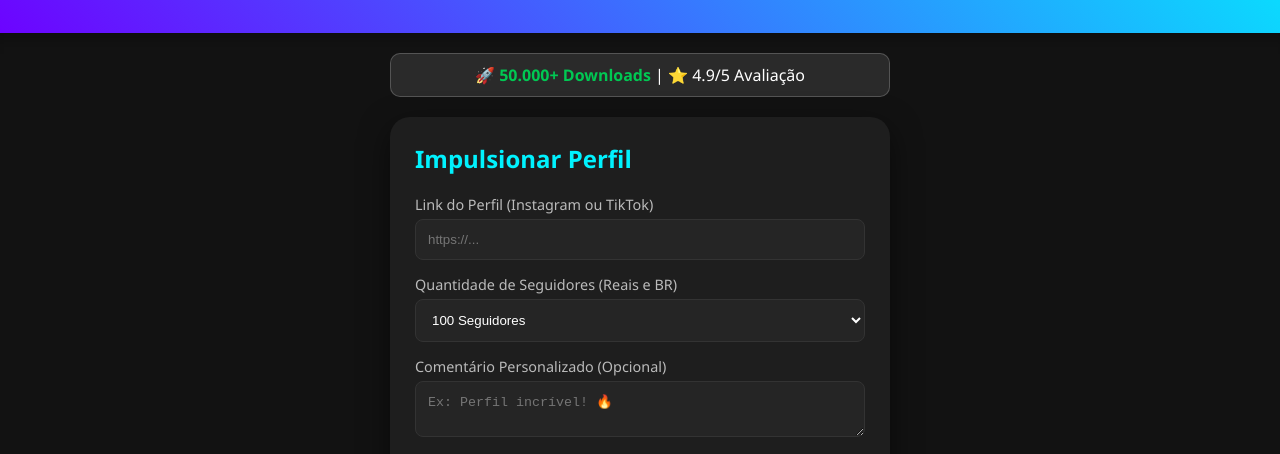
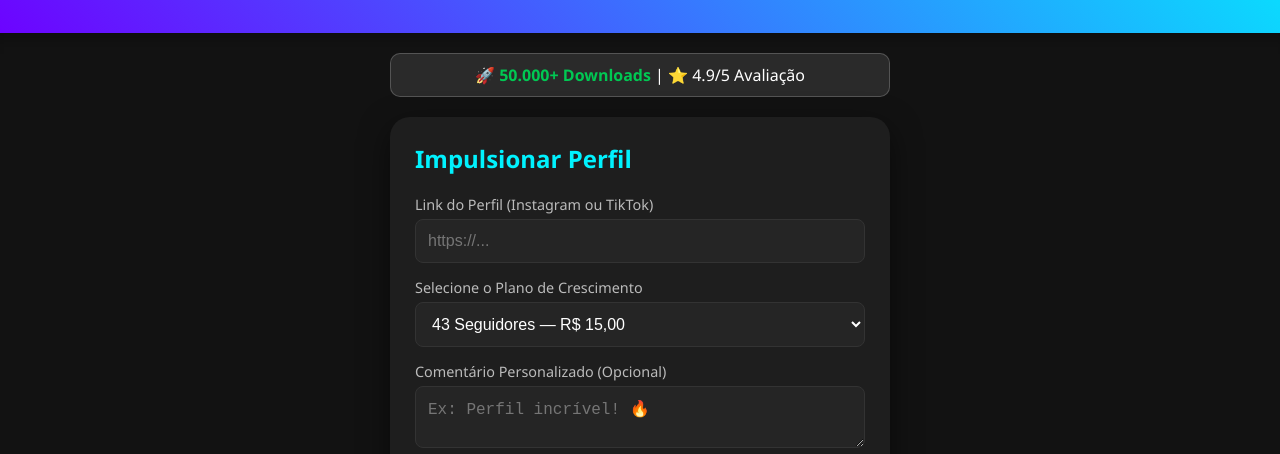
Before and after one commit to adrianolira1/App.im-viral, a plain HTML site: page index.html in a window 1280 px wide. Shown: the part 131-585 px from the top of the page. Drawn offline with Linux system fonts and the light colour scheme.

Commit message:
Update index.html

```diff
--- a/index.html
+++ b/index.html
@@ -78,9 +78,10 @@
             color: white;
             box-sizing: border-box;
             outline: none;
+            font-size: 1rem;
         }
 
-        input:focus { border-color: var(--secondary); }
+        input:focus, select:focus { border-color: var(--secondary); }
 
         button {
             width: 100%;
@@ -166,12 +167,12 @@
             </div>
 
             <div class="input-group">
-                <label>Quantidade de Seguidores (Reais e BR)</label>
-                <select id="followersQty">
-                    <option value="100">100 Seguidores</option>
-                    <option value="500">500 Seguidores</option>
-                    <option value="1000">1.000 Seguidores</option>
-                    <option value="5000">5.000 Seguidores</option>
+                <label>Selecione o Plano de Crescimento</label>
+                <select id="followersQty" required>
+                    <option value="15.00">43 Seguidores — R$ 15,00</option>
+                    <option value="98.40">200 Seguidores — R$ 98,40</option>
+                    <option value="210.00">2.000 Seguidores — R$ 210,00</option>
+                    <option value="450.00">5.000 Seguidores — R$ 450,00</option>
                 </select>
             </div>
 
@@ -194,7 +195,7 @@
 
         <div class="testimonial-item">
             <div class="stars">★★★★★</div>
-            <p>"Muito satisfeito com o app! Ganhei 500 seguidores brasileiros em menos de 24h. Recomendo!"</p>
+            <p>"Muito satisfeito com o app! Ganhei seguidores reais rapidamente. Recomendo!"</p>
             <small><strong>- Marcos Silva</strong></small>
         </div>
 
@@ -217,6 +218,8 @@
 
         const btn = document.getElementById('btnSubmit');
         const link = document.getElementById('profileLink').value;
+
+        // Link geral do Mercado Pago (Você deve criar links específicos para cada valor se quiser automação total)
         const mpLink = "https://mpago.la/18QQi3i";
 
         // Feedback visual
@@ -224,7 +227,6 @@
         btn.style.opacity = "0.7";
         btn.disabled = true;
 
-        // Pequeno delay para simular processamento e melhorar UX
         setTimeout(() => {
             window.location.href = mpLink;
         }, 1200);
```
